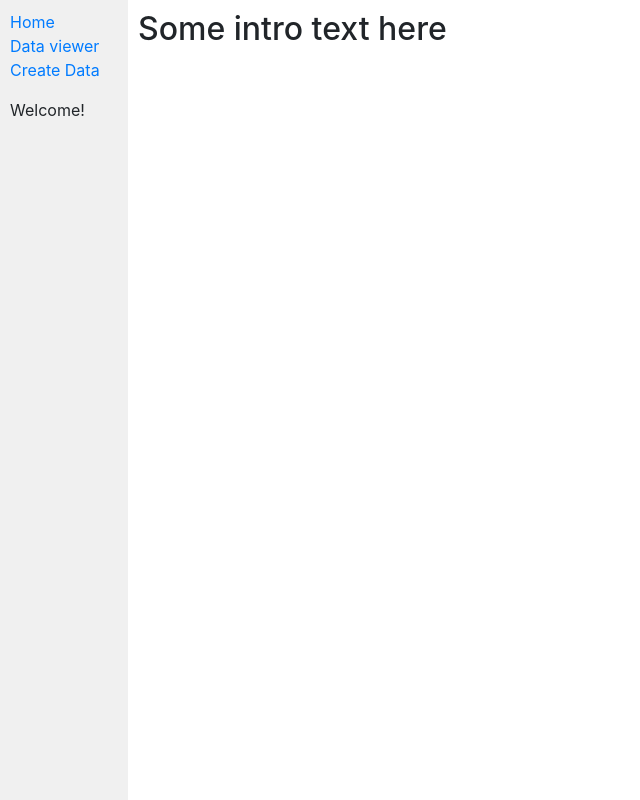
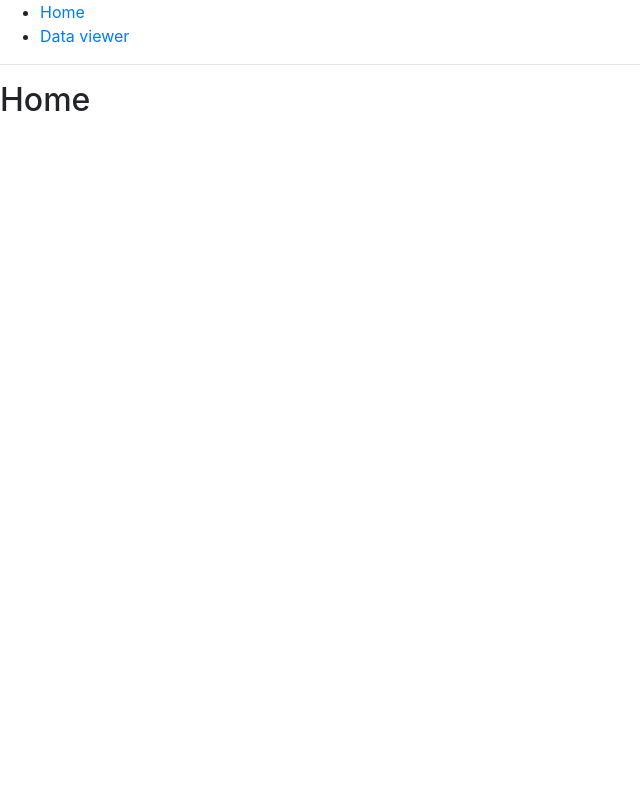
Before and after one commit to arvindkhadri/tabular-browser, a React (Create React App) app: page / in a window 1280 px wide. Shown: the whole page, without its empty margins (0-640 px from the left). Built offline with nearby package versions, Linux system fonts and the light colour scheme.

Commit message:
Display tables with data
Display tabular data when user clicks on a table name. Create tables dynamically based
on the columns of the table.

```diff
--- /dev/null
+++ b/src/SchemaLoader.tsx
@@ -0,0 +1,44 @@
+import React, { useEffect, useState } from "react";
+import { Route, Switch, useRouteMatch } from "react-router";
+import { Link } from "react-router-dom";
+import TableLoader from "./TableLoader";
+
+export default function SchemaLoader() {
+  let { path, url } = useRouteMatch();
+
+  const [schema, setSchema] = useState([]);
+
+  useEffect(() => {
+    fetch("http://localhost:3000/schema", {
+      method: "GET",
+    })
+      .then((res) => res.json())
+      .then((response) => {
+        setSchema(response.output);
+      })
+      .catch((error) => console.log(error));
+  }, []);
+
+  return (
+    <>
+      <ul>
+        {schema.map((scheme: any, key) => {
+          return (
+            <li key={key}>
+              <Link to={`${url}/${scheme.tablename}`}>{scheme.tablename}</Link>
+            </li>
+          );
+        })}
+      </ul>
+
+      <Switch>
+        <Route exact path={path}>
+          <h3>Please select a topic.</h3>
+        </Route>
+        <Route path={`${path}/:tableName`}>
+          <TableLoader />
+        </Route>
+      </Switch>
+    </>
+  );
+}
--- /dev/null
+++ b/src/TableLoader.tsx
@@ -0,0 +1,63 @@
+import React, { useEffect, useState } from "react";
+import { Table } from "react-bootstrap";
+import { useParams } from "react-router";
+
+export default function TableLoader() {
+  let { tableName }: { [key: string]: any } = useParams();
+  const [schema, setSchema] = useState([]);
+
+  useEffect(() => {
+    fetch("http://localhost:3000/query", {
+      method: "POST",
+      headers: {
+        "Content-Type": "application/json",
+      },
+      body: JSON.stringify({
+        request: {
+          query: "read",
+          table: tableName,
+          fields: [
+            {
+              name: "*",
+            },
+          ],
+        },
+      }),
+    })
+      .then((res) => res.json())
+      .then((response) => {
+        setSchema(response.output);
+      })
+      .catch((error) => console.log(error));
+  }, [tableName]);
+
+  /*
+    return a table with the response that was received from server.
+  */
+  return (
+    <>
+      <Table striped bordered hover>
+        <thead>
+          <tr>
+            {schema.length !== 0 &&
+              Object.keys(schema[0]).map((scheme, index) => {
+                return <th key={index}>{scheme}</th>;
+              })}
+          </tr>
+        </thead>
+        <tbody>
+          {schema.length !== 0 &&
+            schema.map((scheme, index) => {
+              return (
+                <tr key={index}>
+                  {Object.values(scheme).map((val: any, index) => (
+                    <td key={index}>{val}</td>
+                  ))}
+                </tr>
+              );
+            })}
+        </tbody>
+      </Table>
+    </>
+  );
+}
--- a/src/sideBarApp.tsx
+++ b/src/sideBarApp.tsx
@@ -1,92 +1,39 @@
 import React from "react";
 import { BrowserRouter as Router, Switch, Route, Link } from "react-router-dom";
+import SchemaLoader from "./SchemaLoader";
 
-// Each logical "route" has two components, one for
-// the sidebar and one for the main area. We want to
-// render both of them in different places when the
-// path matches the current URL.
-
-// We are going to use this route config in 2
-// spots: once for the sidebar and once in the main
-// content section. All routes are in the same
-// order they would appear in a <Switch>.
-const routes = [
-  {
-    path: "/",
-    exact: true,
-    sidebar: () => <div>Welcome!</div>,
-    main: () => <h2>Some intro text here</h2>,
-  },
-  {
-    path: "/dataViewer",
-    sidebar: () => <div>Load tables here!</div>,
-    main: () => <h2>Display selected table here</h2>,
-  },
-  {
-    path: "/dataLoader",
-    sidebar: () => <div>Load tables here</div>,
-    main: () => <h2>Show form to insert data into table</h2>,
-  },
-];
-
-export default function SidebarExample() {
+export default function NestingRoutes() {
   return (
     <Router>
-      <div style={{ display: "flex" }}>
-        <div
-          style={{
-            padding: "10px",
-            width: "10%",
-            background: "#f0f0f0",
-            height: "100vh",
-          }}
-        >
-          <ul style={{ listStyleType: "none", padding: 0 }}>
+      <div>
+        <ul>
           <li>
             <Link to="/">Home</Link>
           </li>
           <li>
             <Link to="/dataViewer">Data viewer</Link>
           </li>
-            <li>
-              <Link to="/dataLoader">Create Data</Link>
-            </li>
         </ul>
 
+        <hr />
+
         <Switch>
-            {routes.map((route, index) => (
-              // You can render a <Route> in as many places
-              // as you want in your app. It will render along
-              // with any other <Route>s that also match the URL.
-              // So, a sidebar or breadcrumbs or anything else
-              // that requires you to render multiple things
-              // in multiple places at the same URL is nothing
-              // more than multiple <Route>s.
-              <Route
-                key={index}
-                path={route.path}
-                exact={route.exact}
-                children={<route.sidebar />}
-              />
-            ))}
+          <Route exact path="/">
+            <Home />
+          </Route>
+          <Route path="/dataViewer">
+            <SchemaLoader />
+          </Route>
         </Switch>
-        </div>
-
-        <div style={{ flex: 1, padding: "10px" }}>
-          <Switch>
-            {routes.map((route, index) => (
-              // Render more <Route>s with the same paths as
-              // above, but different components this time.
-              <Route
-                key={index}
-                path={route.path}
-                exact={route.exact}
-                children={<route.main />}
-              />
-            ))}
-          </Switch>
-        </div>
       </div>
     </Router>
   );
 }
+
+function Home() {
+  return (
+    <div>
+      <h2>Home</h2>
+    </div>
+  );
+}
```
Lines whose indentation alone changed are shown as unchanged.
